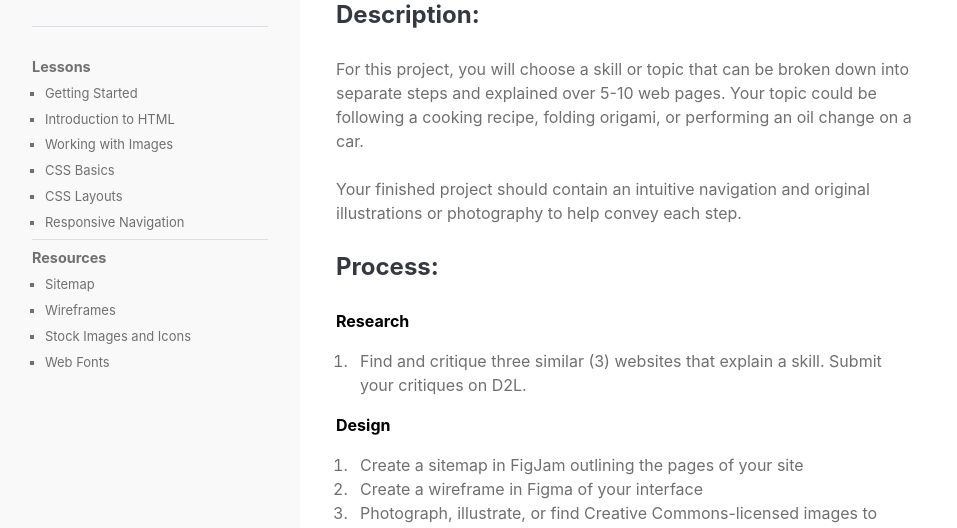
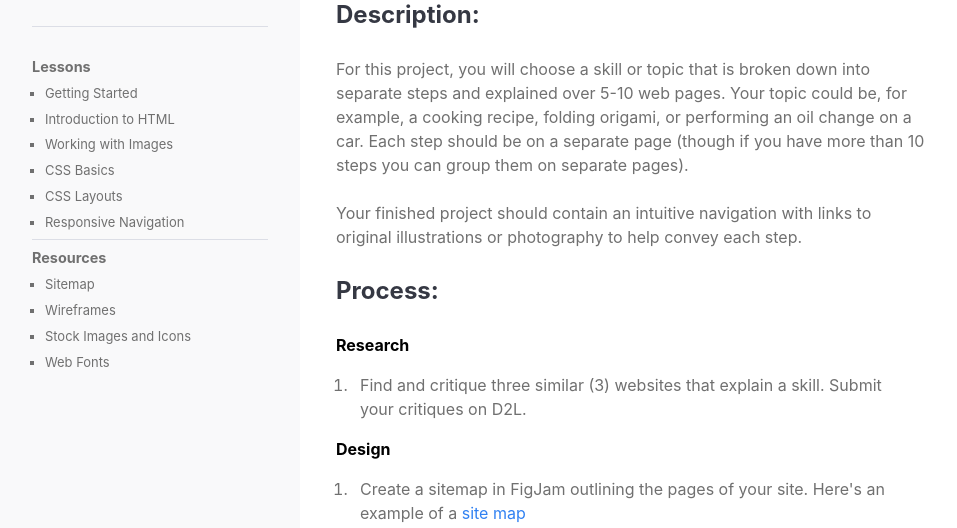
Before and after one commit to richhauck/art140, an Eleventy site: page src/projects/project-2.html in a window 1280 px wide. Shown: the part 263-791 px from the top of the page, without its empty margins (0-957 px from the left). Built offline with nearby package versions, Linux system fonts and the light colour scheme; Eleventy itself is replaced by a stand-in of ours; files that its build step writes are made by us from their sources.

Commit message:
project update

```diff
--- a/src/projects/project-2.html
+++ b/src/projects/project-2.html
@@ -5,14 +5,15 @@ title: Project 2
 
 <h2>Description:</h2>
 <p>
-  For this project, you will choose a skill or topic that can be broken down
-  into separate steps and explained over 5-10 web pages. Your topic could be
-  following a cooking recipe, folding origami, or performing an oil change on a
-  car.
+  For this project, you will choose a skill or topic that is broken down into
+  separate steps and explained over 5-10 web pages. Your topic could be, for
+  example, a cooking recipe, folding origami, or performing an oil change on a
+  car. Each step should be on a separate page (though if you have more than 10
+  steps you can group them on separate pages).
 </p>
 <p>
-  Your finished project should contain an intuitive navigation and original
-  illustrations or photography to help convey each step.
+  Your finished project should contain an intuitive navigation with links to
+  original illustrations or photography to help convey each step.
 </p>
 <h2>Process:</h2>
 <strong>Research</strong>
@@ -24,13 +25,17 @@ title: Project 2
 </ol>
 <strong>Design</strong>
 <ol>
-  <li>Create a sitemap in FigJam outlining the pages of your site</li>
+  <li>
+    Create a sitemap in FigJam outlining the pages of your site. Here's an
+    example of a
+    <a href="https://richhauck.com/art140/resources/sitemap/">site map</a>
+  </li>
   <li>Create a wireframe in Figma of your interface</li>
+  <li>Establish a color palette of at least 5 colors</li>
   <li>
     Photograph, illustrate, or find Creative Commons-licensed images to
     incorporate into your design
   </li>
-  <li>Establish a color palette of at least 5 colors</li>
   <li>Design your site in Figma and link on D2L</li>
 </ol>
 <strong>Development</strong>
```
Also changed, not shown: src/exercises/03.html (+4 -0 lines), src/projects/index.html (+1 -1 lines).
